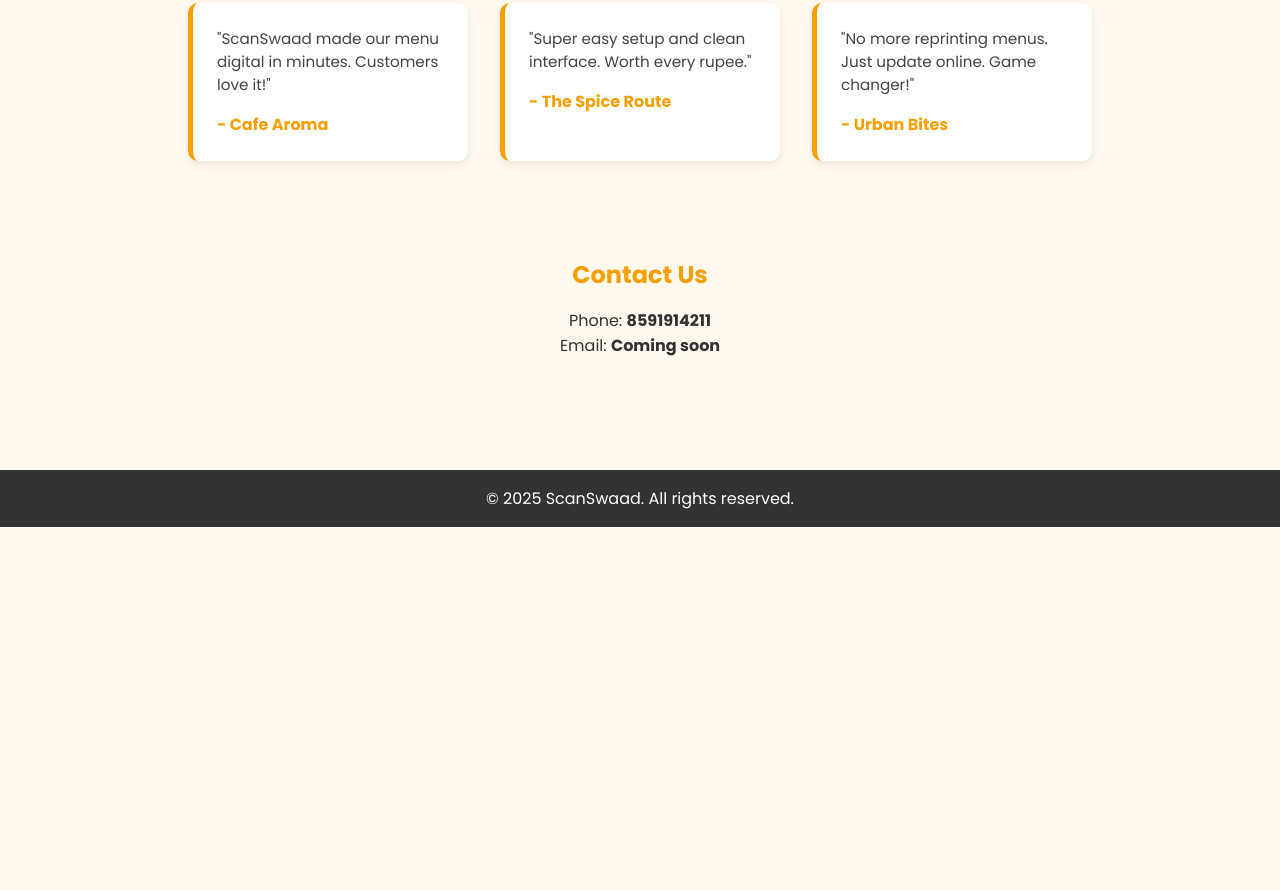
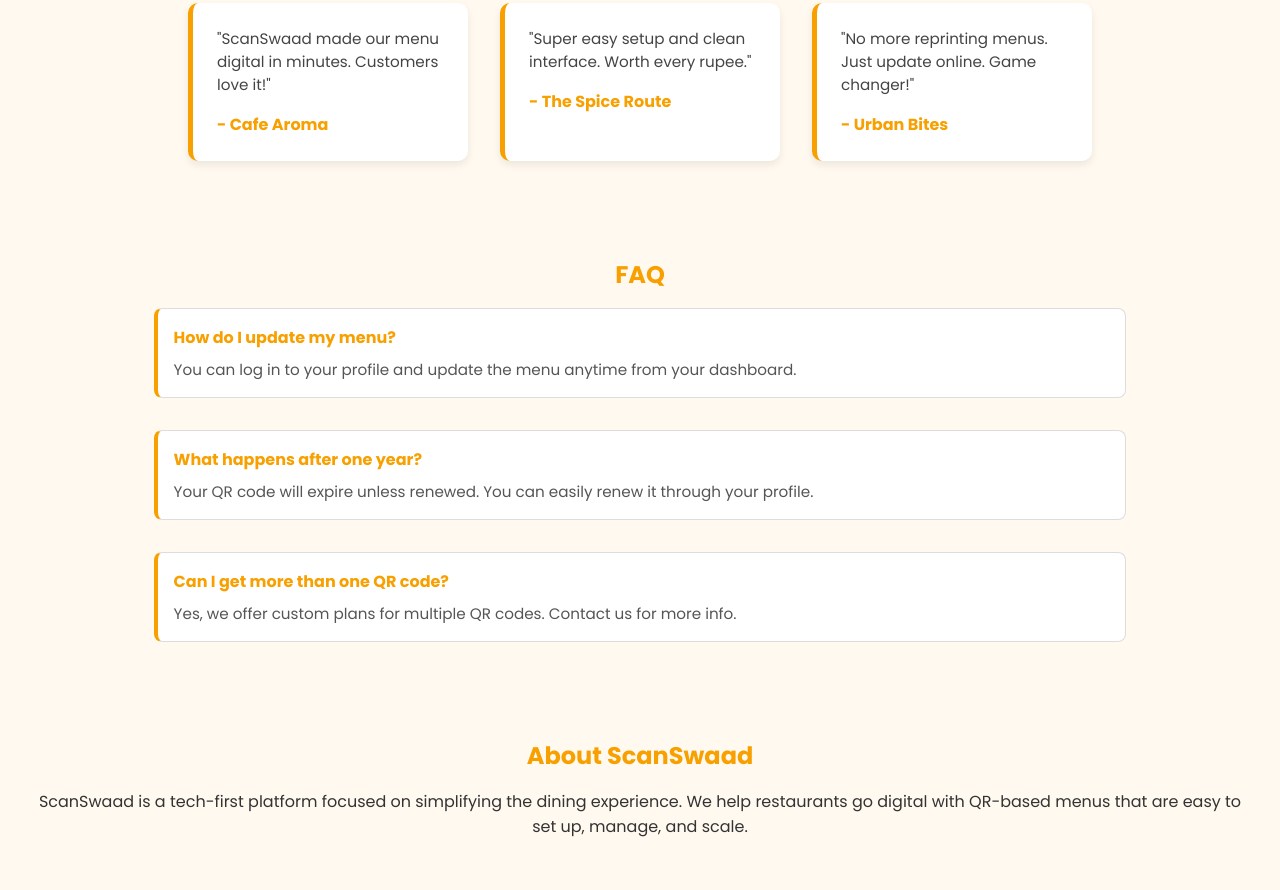
Before and after one commit to Dipesh8080/scanswaad, a plain HTML site: page index.html in a window 1280 px wide. Shown: the part 1158-2048 px from the top of the page. Before the commit the page ends 1685 px from the top, so only its background shows below. Drawn offline with Linux system fonts and the light colour scheme.

Commit message:
Update index.html

```diff
--- a/index.html
+++ b/index.html
@@ -66,7 +66,7 @@
       color: #f7a000;
       margin-bottom: 1rem;
     }
-    .features, .pricing, .testimonials {
+    .features, .pricing, .testimonials, .faq {
       display: flex;
       justify-content: center;
       flex-wrap: wrap;
@@ -107,6 +107,23 @@
       font-weight: bold;
       color: #f7a000;
     }
+    .faq-item {
+      background: #fff;
+      border: 1px solid #ddd;
+      border-left: 4px solid #f7a000;
+      padding: 1rem;
+      width: 80%;
+      text-align: left;
+      border-radius: 8px;
+    }
+    .faq-item h4 {
+      color: #f7a000;
+      margin-bottom: 0.5rem;
+    }
+    .faq-item p {
+      color: #555;
+      font-size: 0.95rem;
+    }
     footer {
       margin-top: 4rem;
       background: #333;
@@ -125,6 +142,8 @@
       <a href="#features">Features</a>
       <a href="#pricing">Pricing</a>
       <a href="#testimonials">Testimonials</a>
+      <a href="#faq">FAQ</a>
+      <a href="#about">About</a>
       <a href="#contact">Contact</a>
     </nav>
   </header>
@@ -181,6 +200,29 @@
     </div>
   </section>
 
+  <section class="section" id="faq">
+    <h2>FAQ</h2>
+    <div class="faq">
+      <div class="faq-item">
+        <h4>How do I update my menu?</h4>
+        <p>You can log in to your profile and update the menu anytime from your dashboard.</p>
+      </div>
+      <div class="faq-item">
+        <h4>What happens after one year?</h4>
+        <p>Your QR code will expire unless renewed. You can easily renew it through your profile.</p>
+      </div>
+      <div class="faq-item">
+        <h4>Can I get more than one QR code?</h4>
+        <p>Yes, we offer custom plans for multiple QR codes. Contact us for more info.</p>
+      </div>
+    </div>
+  </section>
+
+  <section class="section" id="about">
+    <h2>About ScanSwaad</h2>
+    <p>ScanSwaad is a tech-first platform focused on simplifying the dining experience. We help restaurants go digital with QR-based menus that are easy to set up, manage, and scale.</p>
+  </section>
+
   <section class="section" id="contact">
     <h2>Contact Us</h2>
     <p>Phone: <strong>8591914211</strong></p>
```
